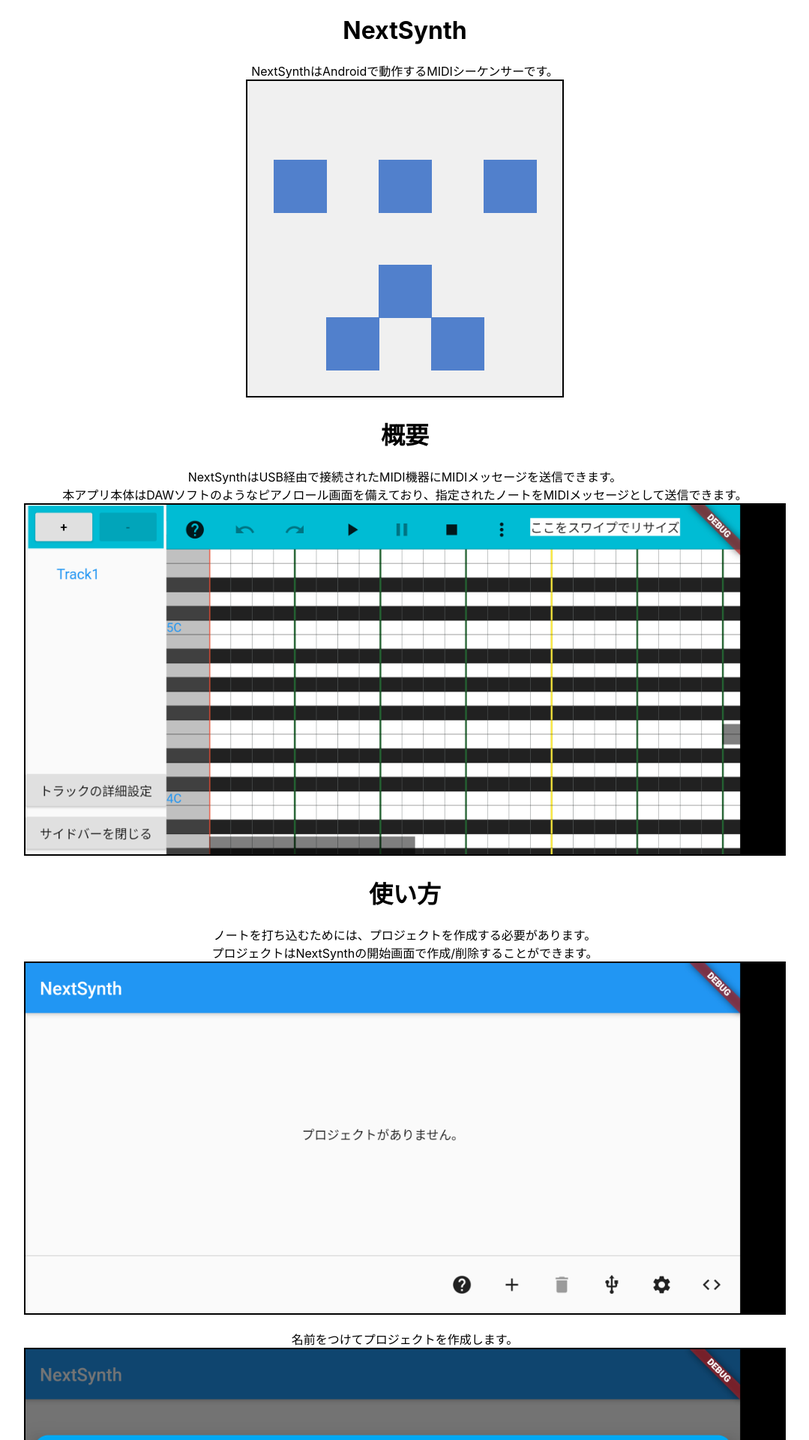
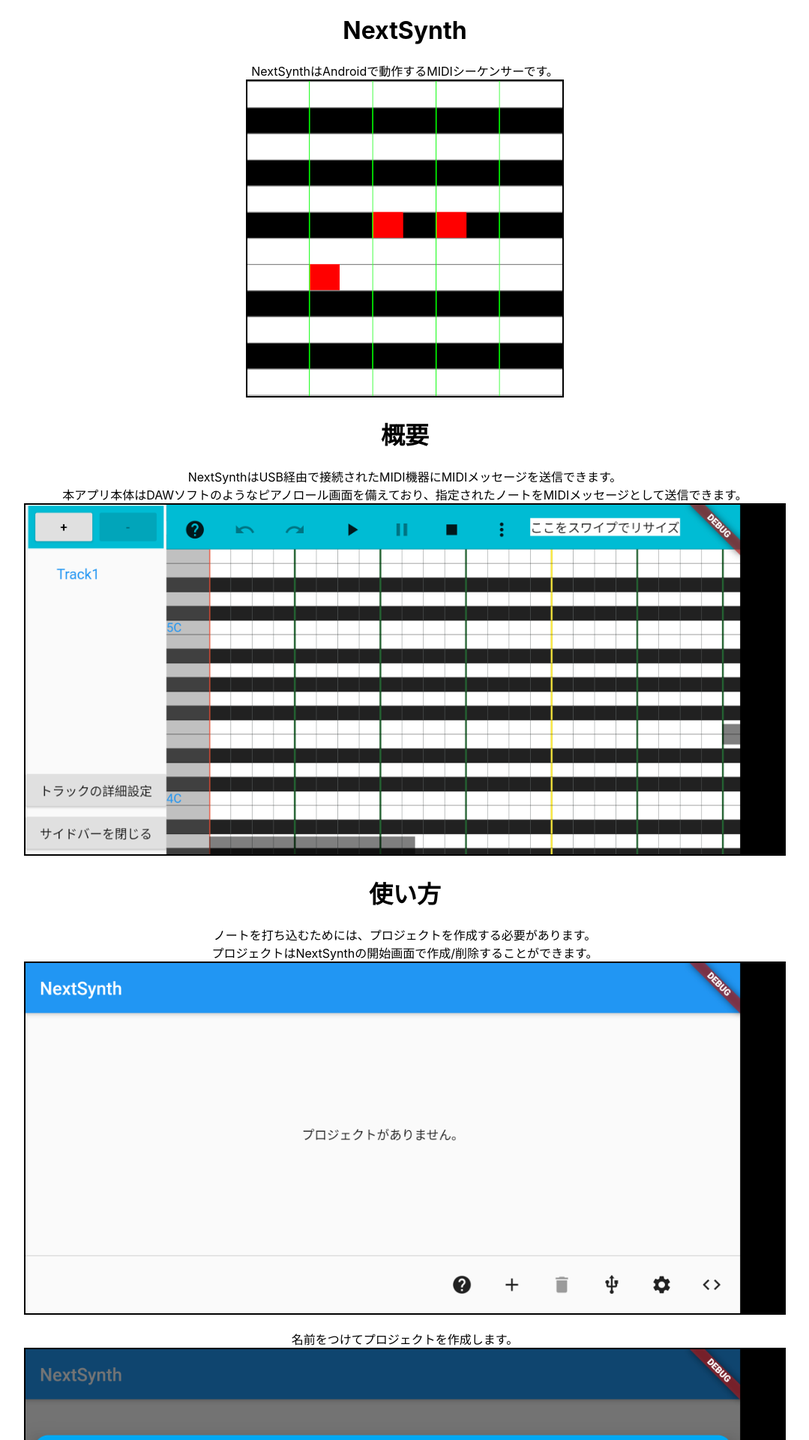
Before and after one commit to desktopgame/desktopgame.github.io, a Jekyll site: the page built from next_synth.md, in a window 1280 px wide. Shown: the top 1920 px of the page at 75% size, without its empty margins (100-1179 px from the left). Built offline with Jekyll 4.4.1, drawn with Linux system fonts in a browser that asks for light colours.

Commit message:
アプリのロゴを設定

```diff
--- a/next_synth.md
+++ b/next_synth.md
@@ -4,7 +4,7 @@ title: "desktopgame.github.io"
 permalink: /NextSynth
 app_name: NextSynth
 app_desc: NextSynthはAndroidで動作するMIDIシーケンサーです。
-app_image: /assets/images/user_icon.png
+app_image: /assets/images/next_synth_logo.png
 app_image_alt: NextSynthアプリアイコン
 ---
 # 概要
```
Also changed, not shown: assets/images/next_synth_logo.png (added).
